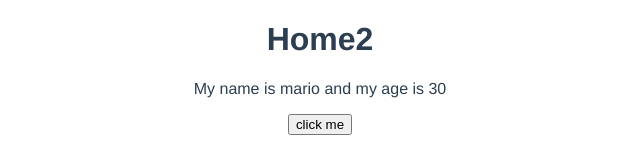
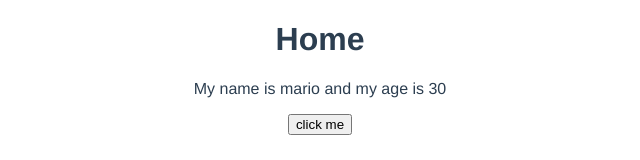
Before and after one commit to mikeqiu2011/dojo-blog, a Vue app: page / in a window 1280 px wide. Shown: the top 160 px of the page, without its empty margins (320-960 px from the left). Built offline with nearby package versions, Linux system fonts and the light colour scheme.

Commit message:
template reference

```diff
--- a/src/views/Home.vue
+++ b/src/views/Home.vue
@@ -1,25 +1,29 @@
 <template>
   <div class="home">
-    <h1>Home2</h1>
-    <p>My name is {{ name }} and my age is {{ age }}</p>
+    <h1>Home</h1>
+    <p ref="p">My name is {{ name }} and my age is {{ age }}</p>
     <button @click="handleClick">click me</button>
   </div>
 </template>
 
 <script>
+import { ref } from "vue";
 export default {
   name: "Home",
   setup() {
     console.log("setup");
+    console.log(this); //'this' is null in setup
+
+    const p = ref(null);
 
     let name = "mario";
     let age = 30;
 
     const handleClick = (e) => {
-      console.log("you clicked me");
+      console.log(p);
     };
 
-    return { name, age, handleClick };
+    return { name, age, handleClick, p };
   },
   mounted() {
     console.log("mounted");
```
